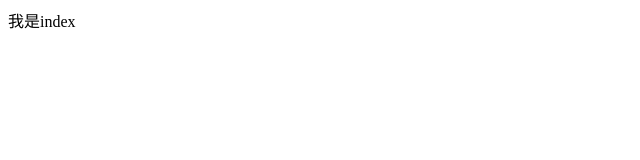
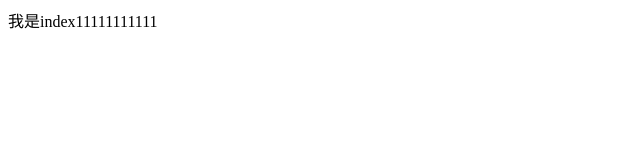
Before and after one commit to xiaoxiaolifeidao/git-demo, a plain HTML site: page index.html in a window 1280 px wide. Shown: the full height of the page, 0-640 px from the left. Drawn offline with Linux system fonts and the light colour scheme.

Commit message:
A程序猿第二次提交

```diff
--- a/index.html
+++ b/index.html
@@ -5,6 +5,6 @@
 		<title></title>
 	</head>
 	<body>
-		我是index
+		我是index11111111111
 	</body>
 </html>
```
